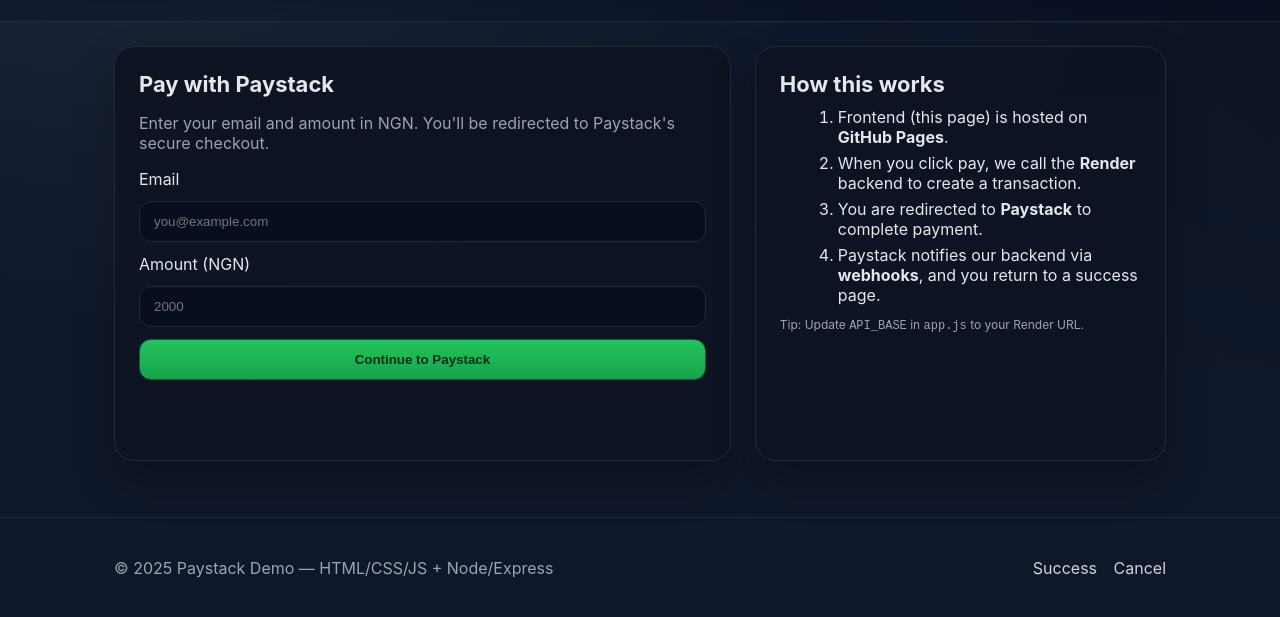
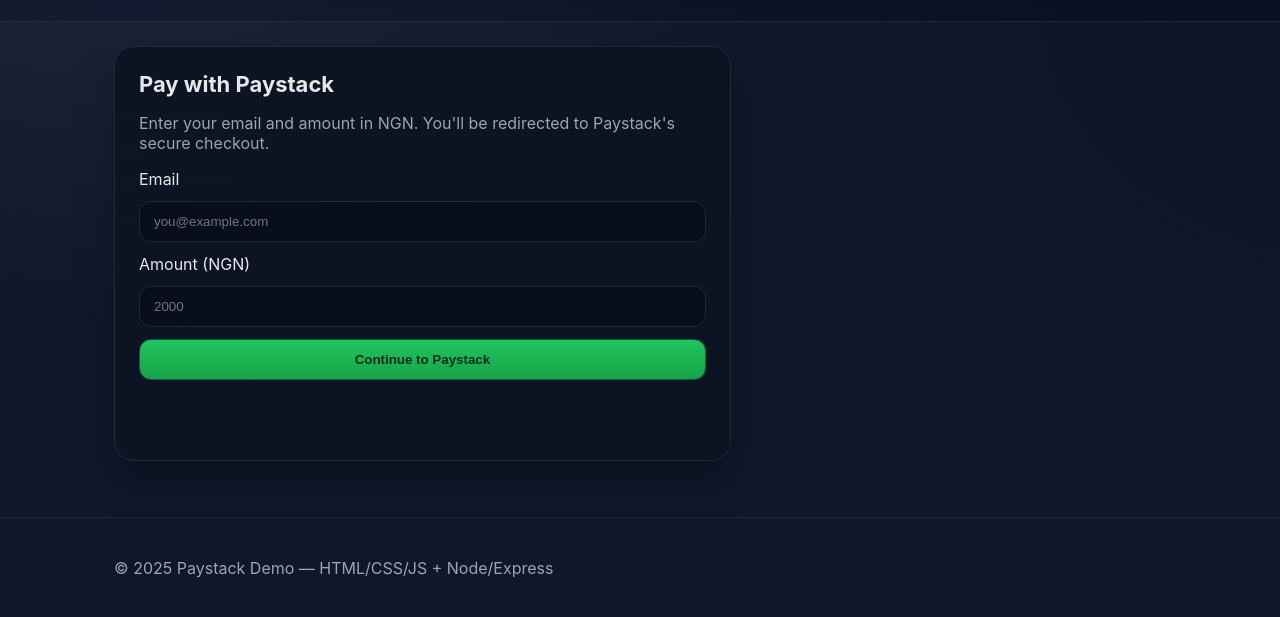
Before and after one commit to samueloyelakin2008/paystack, a plain HTML site: page index.html in a window 1280 px wide. Shown: the part 69-686 px from the top of the page. Drawn offline with Linux system fonts and the light colour scheme; files that its build step writes are made by us from their sources; files whose address does not match are found by name.

Commit message:
Update index.html

```diff
--- a/index.html
+++ b/index.html
@@ -41,17 +41,6 @@
           <p id="status" class="status"></p>
         </form>
       </div>
-
-      <div class="card secondary">
-        <h3 class="card-title">How this works</h3>
-        <ol class="steps">
-          <li>Frontend (this page) is hosted on <strong>GitHub Pages</strong>.</li>
-          <li>When you click pay, we call the <strong>Render</strong> backend to create a transaction.</li>
-          <li>You are redirected to <strong>Paystack</strong> to complete payment.</li>
-          <li>Paystack notifies our backend via <strong>webhooks</strong>, and you return to a success page.</li>
-        </ol>
-        <div class="note">Tip: Update <code>API_BASE</code> in <code>app.js</code> to your Render URL.</div>
-      </div>
     </section>
   </main>
 
@@ -59,8 +48,6 @@
     <div class="container footer-inner">
       <p class="muted">© <span id="year"></span> Paystack Demo — HTML/CSS/JS + Node/Express</p>
       <div class="links">
-        <a href="./success.html">Success</a>
-        <a href="./cancel.html">Cancel</a>
       </div>
     </div>
   </footer>
```
